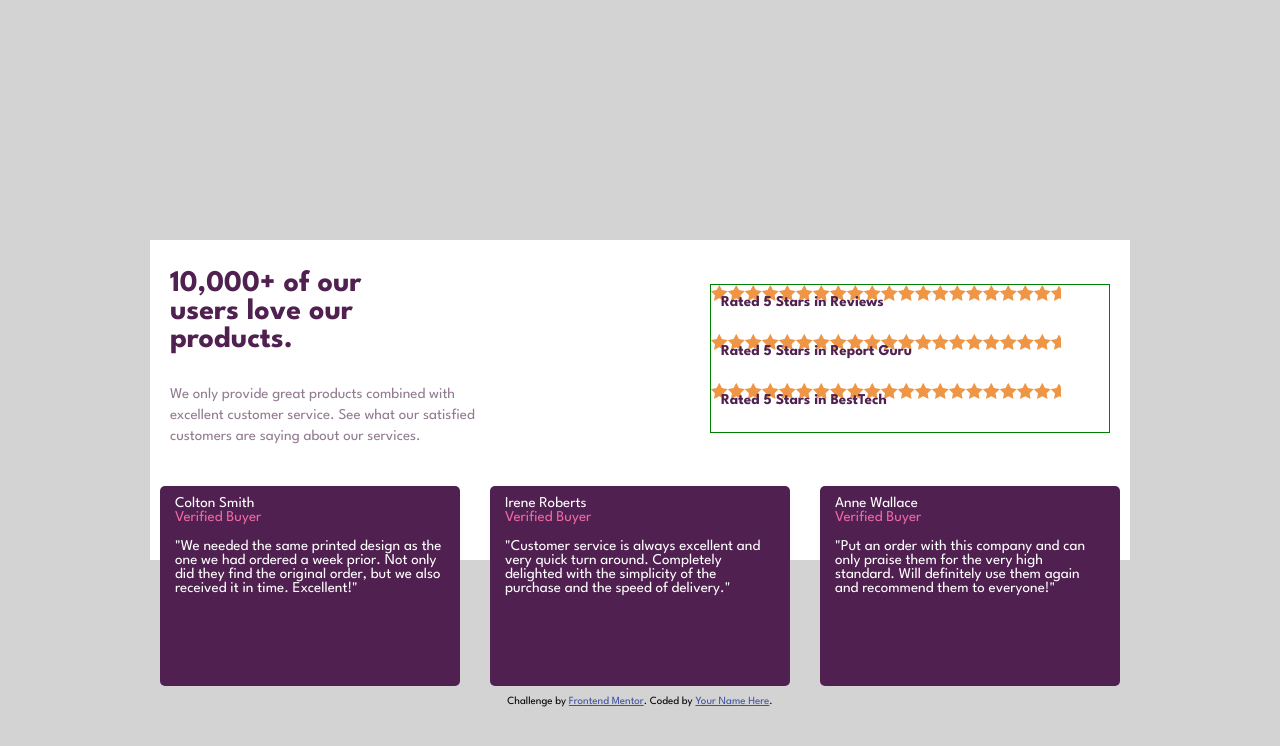
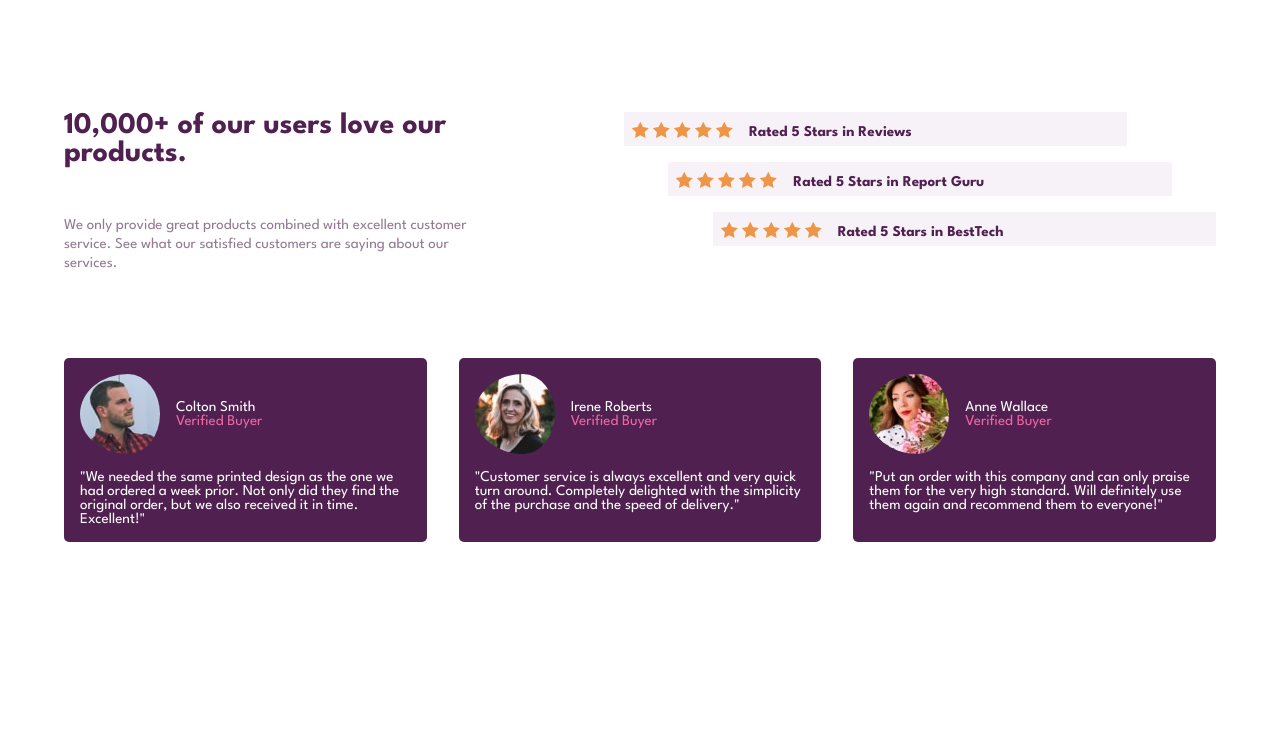
Before and after one commit to jbski/social-proof-section-master, a plain HTML site: page index.html in a window 1280 px wide. Drawn offline with Linux system fonts and the light colour scheme.

Commit message:
update css files

```diff
--- a/css/style.css
+++ b/css/style.css
@@ -22,119 +22,188 @@
 body {
     font-family: var(--font-family);
     font-size: var(--body_font_size);
-    background: lightgray;
+    background: var(--White);
     height: 100vh;
     width: 100%;
+
 }
 
 .main {
-    width: 980px;
-    /* width: 1440px; */
-    height: 40%;
-    position: absolute;
-    top: 50%;
-    left: 50%;
-    transform: translate(-50%, -50%);
-    background-color: var(--White);
+    background: var(--White);
+    display: flex;
+    flex-direction: column;
+    align-items: center;
+    justify-content: center;
 }
 
-
-/* Create flex boxes for upper content */
-.flex-upper-container {
-    display: flex;
-    flex-direction: row;
-    align-items: center;
-    justify-content: space-between;
-    padding: 0px 20px 0px 20px;
-
+.flex-upper-text-container h1 {
+    font-family: var(--font-family);
+    color: var(--VeryDarkMagenta);
+    text-align: center;
+    font-weight: 700;
+    padding: 3rem 0;
+    margin: 0 1rem;
 }
 
-.flex-text-upper-left {
-    display: flex;
-    flex-direction: column;
-    align-items: flex-start;
-    justify-content: center;
-    /* border: 1px solid red; */
-    width: 35%;
+.flex-upper-text-container p {
+    font-family: var(--font-family);
+    color: var(--Dark_Grayish_Magenta);
+    text-align: center;
+    line-height: 1.2rem;
+    padding-bottom: 2rem;
+    margin: 0 1rem;
 }
 
-.five-star-reviews {
-    display: flex;
-    flex-direction: column;
-    align-items: flex-start;
-    justify-content: center;
-    border: 1px solid green;
-    width: 400px;
+.images-stars,
+.star-spacing p {
+    font-family: var(--font-family);
+    font-weight: 700;
+    /* padding: 0 3rem 1rem 3rem; */
+    background-color: var(--Light_Grayish_Magenta);
+    color: var(--VeryDarkMagenta);
+    margin: 0 1rem;
+    padding-bottom: 5px;
+    text-align: center;
 }
 
-
-/* Format content in upper section */
-.flex-text-upper-left h1 {
-    color: var(--VeryDarkMagenta);
-    font-family: var(--font-family);
-    font-weight: 700;
-    padding: 30px 0px 30px 0px;
-
+.images-stars {
+    border-top-left-radius: 5px;
+    border-top-right-radius: 5px;
+    padding-top: 5px;
 }
 
-.flex-text-upper-left p {
-    color: var(--Dark_Grayish_Magenta);
-    font-family: var(--font-family);
-    /* font-weight: 700; */
-    padding: 0px 0px 30px 0px;
-    line-height: 1.3rem;
-
+.star-spacing p {
+    border-bottom-left-radius: 5px;
+    border-bottom-right-radius: 5px;
+    margin-bottom: 1rem;
 }
 
-.five-star-reviews p {
-    color: var(--VeryDarkMagenta);
-    font-weight: 700;
-    padding: 10px;
-    background-color: var(--Light_Grayish_Magenta);
-    margin-bottom: 15px;
+.boxes {
+    background-color: var(--VeryDarkMagenta);
+    color: var(--White);
     border-radius: 5px;
-    width: 350px;
+    padding: 1rem 1rem;
+    margin: 1rem 1rem;
+    flex: 1;
+    flex-wrap: wrap;
 }
 
-.five-star-reviews  p{
-    background: url('../images/icon-star.svg');
-    background-repeat: repeat-x;
+.buyer-boxes {
+    padding-bottom: 3rem;
+}
 
+.box-image-photo {
+    display: flex;
+    align-items: center;
+    justify-content: flex-start;
+    padding-bottom: 1rem;
+}
+
+.box-image-photo img {
+    border-radius: 50%;
+    padding-right: 1rem;
+}
+
+.buyer {
+   color: var(--Soft_Pink);
 }
 
 
 
+@media (min-width: 768px) {
 
-/* Format buyer cards */
-.buyer-boxes {
-    display: flex;
-    flex-direction: row;
-    align-items: center;
-    justify-content: space-between;
-    margin: 10px;
+    .main {
+        max-width: 1440px;
+        margin: auto;
+        margin: 2rem auto;
+    }
+
+    .flex-upper-container {
+        display: flex;
+        align-items: flex-start;
+        justify-content: space-between;
+        padding: 2rem 3rem;
+    }
+
+    .flex-upper-text-container {
+        width: 40%;
+    }
+
+
+    .flex-upper-text-container h1 {
+        text-align: left;
+        margin: 0 1rem;
+    }
+
+    .flex-upper-text-container p {
+        text-align: left;
+    }
+
+    .flex-five-star-reviews-container {
+        min-width: 400px;
+        max-width: 50%;
+        padding: 3rem 0rem;
+        display: flex;
+        flex-direction: column;
+        flex-shrink: 0;
+        flex-grow: 1;
+        margin-right: 1rem;
+    }
+
+    .images-stars,
+    .star-spacing p {
+    margin: 0 0rem;
 }
 
-.boxes {
-    background-color: var(--VeryDarkMagenta);
-    border-radius: 5px;
-    height: 200px;
-    width: 300px;
+    .five-star-reviews,
+    .five-star-reviews-report-guru,
+    .five-star-reviews-best-tech {
+        display: flex;
+        align-items: center;
+        justify-content: flex-start;
+        background-color: var(--Light_Grayish_Magenta);
+        margin-bottom: 1rem;
+        padding: 0 0.5rem;
+    }
+
+    .star-spacing p {
+        padding-top: 10px;
+        padding-left: 1rem;
+    }
+
+    .images-stars{
+        padding-top: 10px;
+    }
+
+    .five-star-reviews {
+        width: 85%;
+        flex: 1;
+        align-self: flex-start;
+    }
+
+    .five-star-reviews-report-guru {
+        width: 85%;
+        flex: 1;
+        align-self: center;
+    }
+
+    .five-star-reviews-best-tech{
+        width: 85%;
+        flex: 1;
+        align-self: flex-end;
+    }
+
+    .buyer-boxes {
+        display: flex;
+        flex-direction: row;
+        padding: 0rem 3rem;
+    }
+
+
+
+
+
+
 
 
 }
-
-.buyer-name {
-    color: var(--White);
-    padding-left: 15px;
-    padding-top: 10px;
-}
-
-.testimonial {
-    color: var(--White);
-    padding: 15px;
-}
-
-.buyer {
-    color: var(--Soft_Pink);
-    padding-left: 15px;
-}
--- a/index.html
+++ b/index.html
@@ -20,72 +20,95 @@
 
     <title>Frontend Mentor | Social proof section</title>
 
-    <!-- Feel free to remove these styles or customise in your own stylesheet 👍 -->
-    <style>
-      .attribution {
-        font-size: 11px;
-        text-align: center;
-      }
-      .attribution a {
-        color: hsl(228, 45%, 44%);
-      }
-    </style>
   </head>
   <body>
 
     <div class="main">
       <div class="flex-main-container">
-
         <div class="flex-upper-container">
 
-          <div class="flex-text-upper-left">
-            <h1>10,000+ of our <br> users love our <br> products.</h1>
+        <div class="flex-upper-text-container">
+          <h1>10,000+ of our users love our products.</h1>
+          <p>  We only provide great products combined with excellent customer service.
+              See what our satisfied customers are saying about our services.</p>
+        </div>
 
-            <p>  We only provide great products combined with excellent customer service.
-                See what our satisfied customers are saying about our services.</p>
-          </div>
+          <div class="flex-five-star-reviews-container">
+            <div class="five-star-reviews" class="reviews">
+              <div class="images-stars">
+                  <img src="./images/icon-star.svg" alt="">
+                  <img src="./images/icon-star.svg" alt="">
+                  <img src="./images/icon-star.svg" alt="">
+                  <img src="./images/icon-star.svg" alt="">
+                  <img src="./images/icon-star.svg" alt="">
+              </div>
+              <div class="star-spacing">
+                 <p>Rated 5 Stars in Reviews</p>
+              </div>
+            </div>
 
-          <div class="flex-five-star-reviews">
-            <div class="five-star-reviews">
-                <p id="star-reviews">Rated 5 Stars in Reviews</p>
-                <p id="star-report-guru">Rated 5 Stars in Report Guru</p>
-                <p id="star-best-tech">Rated 5 Stars in BestTech</p>
+            <div class="five-star-reviews-report-guru" class="reviews">
+              <div class="images-stars">
+                  <img src="./images/icon-star.svg" alt="">
+                  <img src="./images/icon-star.svg" alt="">
+                  <img src="./images/icon-star.svg" alt="">
+                  <img src="./images/icon-star.svg" alt="">
+                  <img src="./images/icon-star.svg" alt="">
+              </div>
+              <div class="star-spacing">
+                  <p>Rated 5 Stars in Report Guru</p>
+              </div>
+            </div>
+
+            <div class="five-star-reviews-best-tech" class="reviews">
+              <div class="images-stars">
+                  <img src="./images/icon-star.svg" alt="">
+                  <img src="./images/icon-star.svg" alt="">
+                  <img src="./images/icon-star.svg" alt="">
+                  <img src="./images/icon-star.svg" alt="">
+                  <img src="./images/icon-star.svg" alt="">
+              </div>
+              <div class="star-spacing">
+                  <p>Rated 5 Stars in BestTech</p>
+              </div>
             </div>
           </div>
+        </div>
 
-        </div>
-      <div class="flex-lower-container">
+
         <div class="buyer-boxes">
             <div class="boxes" id="box-1">
-              <p class="buyer-name">Colton Smith </p>
-              <p class="buyer">Verified Buyer</p>
+              <div class="box-image-photo">
+                <img src="./images/image-colton.jpg" alt="" class="box-image">
+                <p class="buyer-name">Colton Smith<br><span class="buyer">Verified Buyer</span></p>
+              </div>
               <p class="testimonial">"We needed the same printed design as the one we had ordered a week prior.
                 Not only did they find the original order, but we also received it in time.
                 Excellent!"</p>
             </div>
 
             <div class="boxes" id="box-2">
-              <p class="buyer-name">Irene Roberts</p>
-              <p class="buyer">Verified Buyer</p>
+              <div class="box-image-photo">
+              <img src="./images/image-irene.jpg" alt="" class="box-image">
+              <p class="buyer-name">Irene Roberts<br><span class="buyer">Verified Buyer</span></p>
+              </div>
               <p class="testimonial">"Customer service is always excellent and very quick turn around. Completely
                 delighted with the simplicity of the purchase and the speed of delivery."</p>
             </div>
 
           <div class="boxes" id="box-3">
-            <p class="buyer-name">Anne Wallace</p>
-            <p class="buyer">Verified Buyer</p>
+            <div class="box-image-photo">
+              <img src="./images/image-anne.jpg" alt="" class="box-image">
+            <p class="buyer-name">Anne Wallace<br><span class="buyer">Verified Buyer</span></p>
+            </div>
             <p class="testimonial">"Put an order with this company and can only praise them for the very high
               standard. Will definitely use them again and recommend them to everyone!"</p>
           </div>
 
             </div>
           </div>
-          <div class="attribution">
-            Challenge by
-            <a href="https://www.frontendmentor.io?ref=challenge" target="_blank"
-              >Frontend Mentor</a
-            >. Coded by <a href="#">Your Name Here</a>.
-          </div>
+
+        </div>
       </div>
     </div>
 
```
